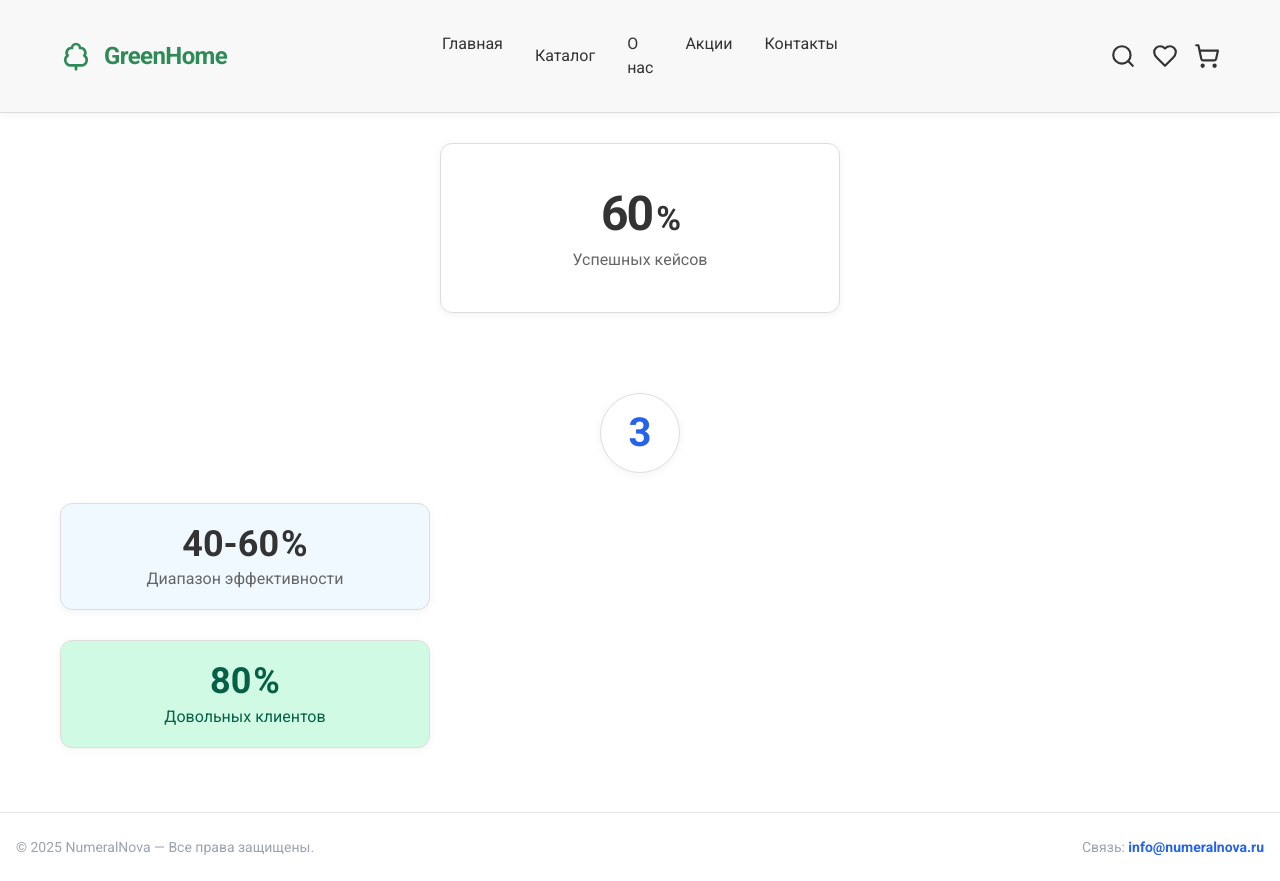
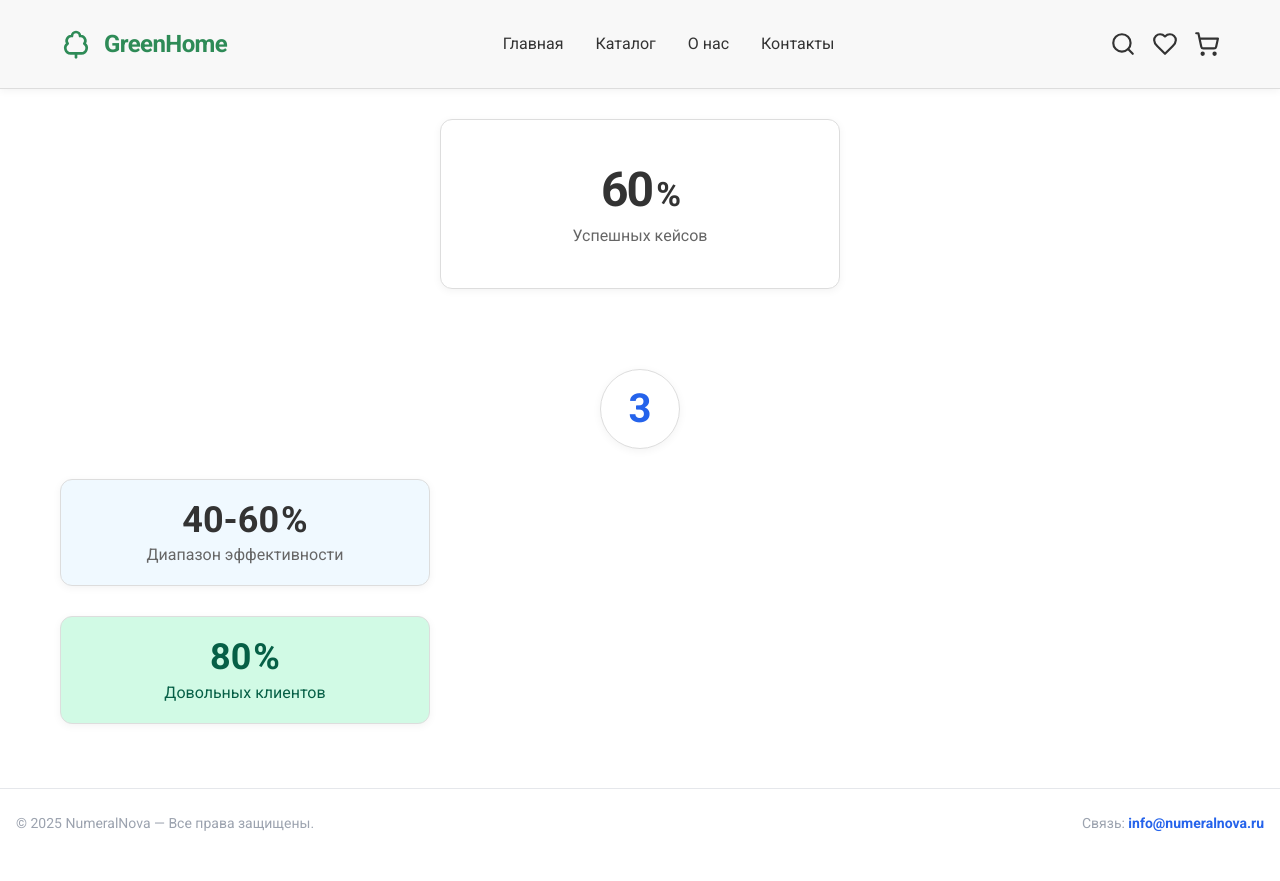
Before and after one commit to Vanillaicecle/numeral-nova-layout, a React (Vite) app: page / in a window 1280 px wide. After the commit the page ends 857 px from the top, so only its background shows below. Built offline with nearby package versions, Linux system fonts and the light colour scheme.

Commit message:
Refactor header navigation links
- Modify header to display navigation links in a single level
- Remove "Акции" link from the header

```diff
--- a/src/components/Header.tsx
+++ b/src/components/Header.tsx
@@ -19,7 +19,6 @@ const navLinks = [
     ],
   },
   { name: "О нас", href: "#" },
-  { name: "Акции", href: "#" },
   { name: "Контакты", href: "#" },
 ];
 
@@ -30,13 +29,13 @@ export default function Header() {
     <header className="w-full bg-[#F8F8F8] border-b border-border-gray shadow-soft sticky top-0 z-40">
       <div className="max-w-content mx-auto flex items-center justify-between px-5 py-4 md:py-6">
         {/* Логотип */}
-        <div className="flex items-center gap-2 md:gap-3 flex-1">
+        <div className="flex items-center gap-2 md:gap-3">
           <TreeDeciduous className="text-[#2E8B57]" size={32} />
           <span className="font-bold text-2xl text-[#2E8B57] tracking-tight select-none">GreenHome</span>
         </div>
 
         {/* Навигация (Desktop) */}
-        <nav className="hidden md:flex flex-1 justify-center gap-2 xl:gap-7">
+        <nav className="hidden md:flex justify-center gap-2 xl:gap-7">
           {navLinks.map((link) =>
             link.submenu ? (
               <DropdownMenu key={link.name}>
@@ -67,7 +66,7 @@ export default function Header() {
         </nav>
 
         {/* Иконки */}
-        <div className="hidden md:flex flex-1 justify-end gap-4">
+        <div className="hidden md:flex justify-end gap-4">
           <button aria-label="Поиск" className="hover:text-[#2E8B57] transition">
             <Search size={26} />
           </button>
```
